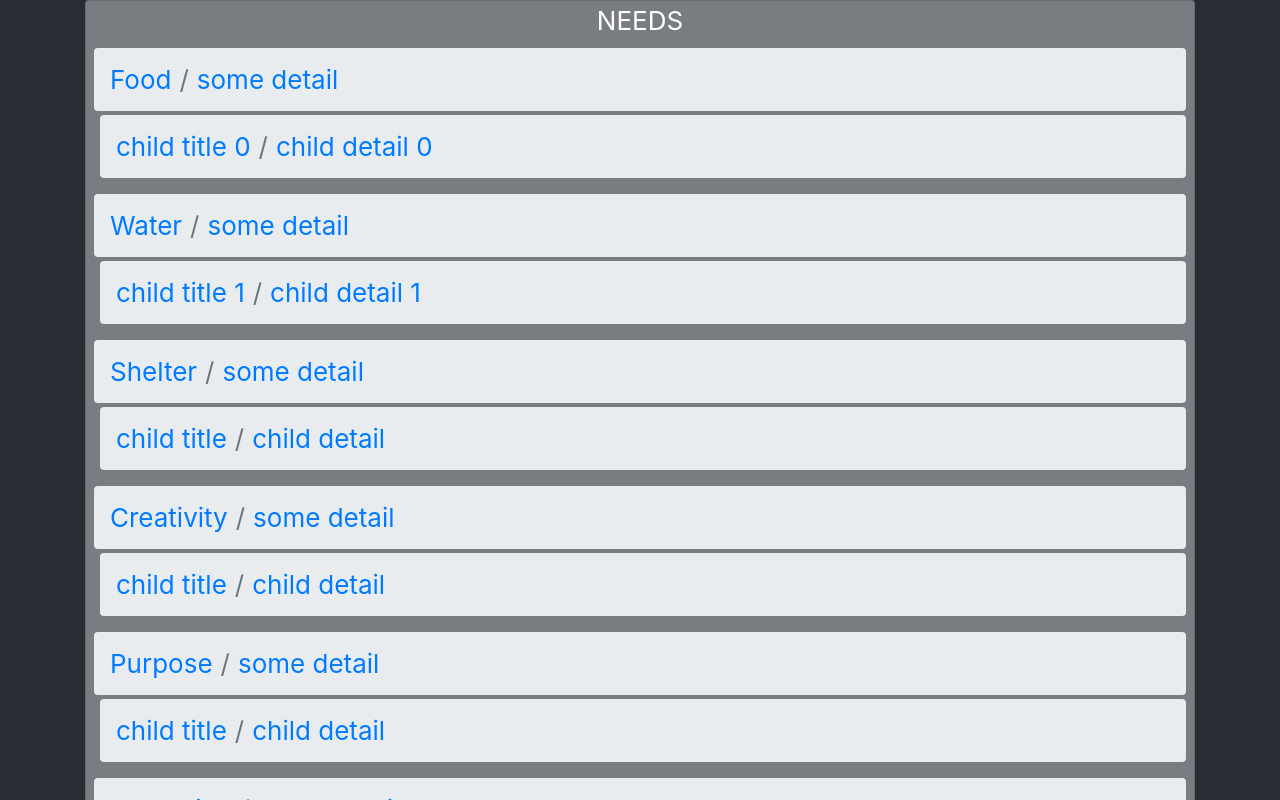
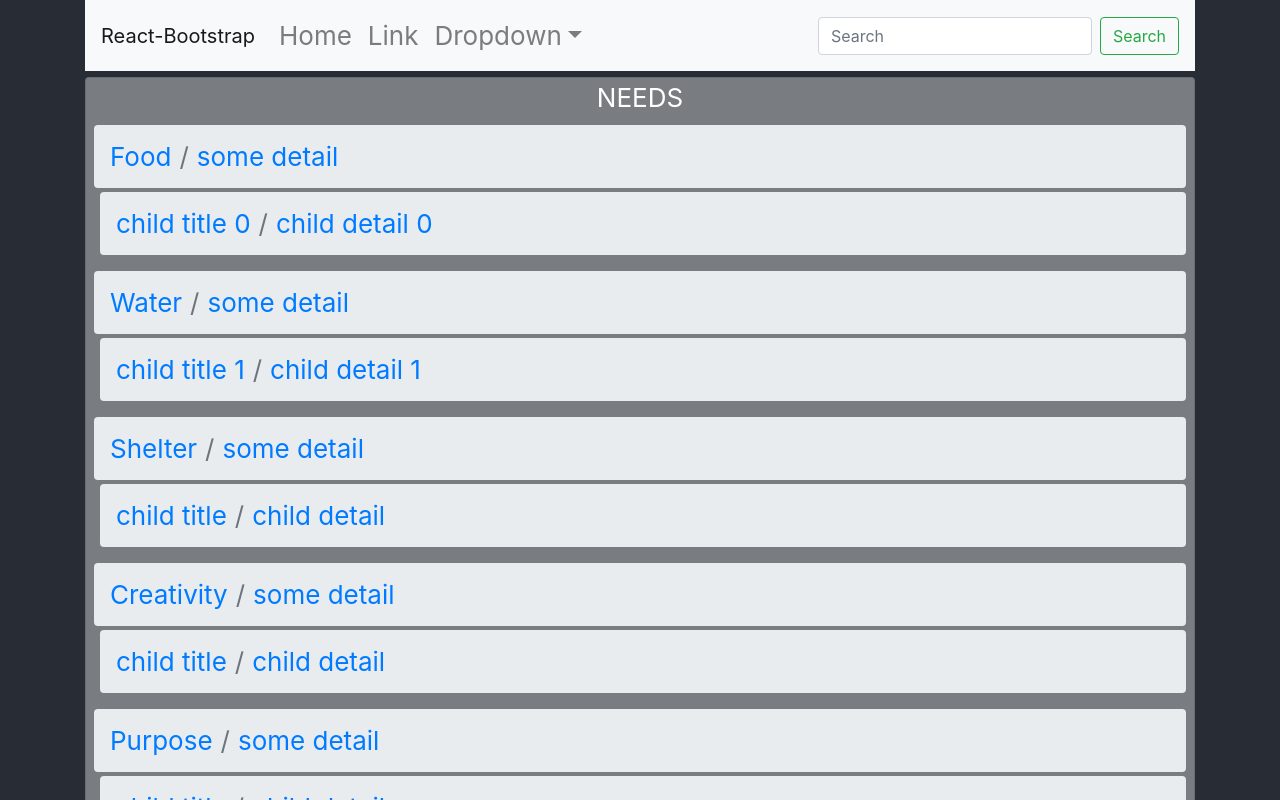
Before and after one commit to stevedoty/crud-app, a React (Create React App) app: page / in a window 1280 px wide. Shown: the top 800 px of the page. Built offline with nearby package versions, Linux system fonts and the light colour scheme.

Commit message:
refactor NavBar, create NavBar component

```diff
--- /dev/null
+++ b/src/components/NavBar.js
@@ -0,0 +1,31 @@
+import React from 'react'
+import {Container,Card, Button, Navbar, Nav, NavDropdown, Form, FormControl, } from 'react-bootstrap'
+
+import landscape from '../assets/landscape.jpg'
+
+let NavBar = () => {
+   return(
+     <Navbar bg="light" expand="lg" style={{marginBottom:"6px"}}>
+       <Navbar.Brand href="#home">React-Bootstrap</Navbar.Brand>
+       <Navbar.Toggle aria-controls="basic-navbar-nav" />
+       <Navbar.Collapse id="basic-navbar-nav">
+         <Nav className="mr-auto">
+           <Nav.Link href="#home">Home</Nav.Link>
+           <Nav.Link href="#link">Link</Nav.Link>
+           <NavDropdown title="Dropdown" id="basic-nav-dropdown">
+             <NavDropdown.Item href="#action/3.1">Action</NavDropdown.Item>
+             <NavDropdown.Item href="#action/3.2">Another action</NavDropdown.Item>
+             <NavDropdown.Item href="#action/3.3">Something</NavDropdown.Item>
+             <NavDropdown.Divider />
+             <NavDropdown.Item href="#action/3.4">Separated link</NavDropdown.Item>
+           </NavDropdown>
+         </Nav>
+         <Form inline>
+           <FormControl type="text" placeholder="Search" className="mr-sm-2" />
+           <Button variant="outline-success">Search</Button>
+         </Form>
+       </Navbar.Collapse>
+     </Navbar>
+  )
+}
+export default NavBar;
--- a/src/components/Organizer.js
+++ b/src/components/Organizer.js
@@ -6,17 +6,14 @@
 
 // import NewNoteModal from './NewNoteModal.js'
 import Note from './Note.js'
-
+import NavBar from './NavBar.js'
 
 function Organizer({state}) {
   const {notes, db} = state.crudDB
 
-  // const modalChange = () => {
-  //   console.log('hello', createList)
-  // }
-
   return(
     <Container>
+      <NavBar/>
       <Card
         style={{
           color:"white",
```
